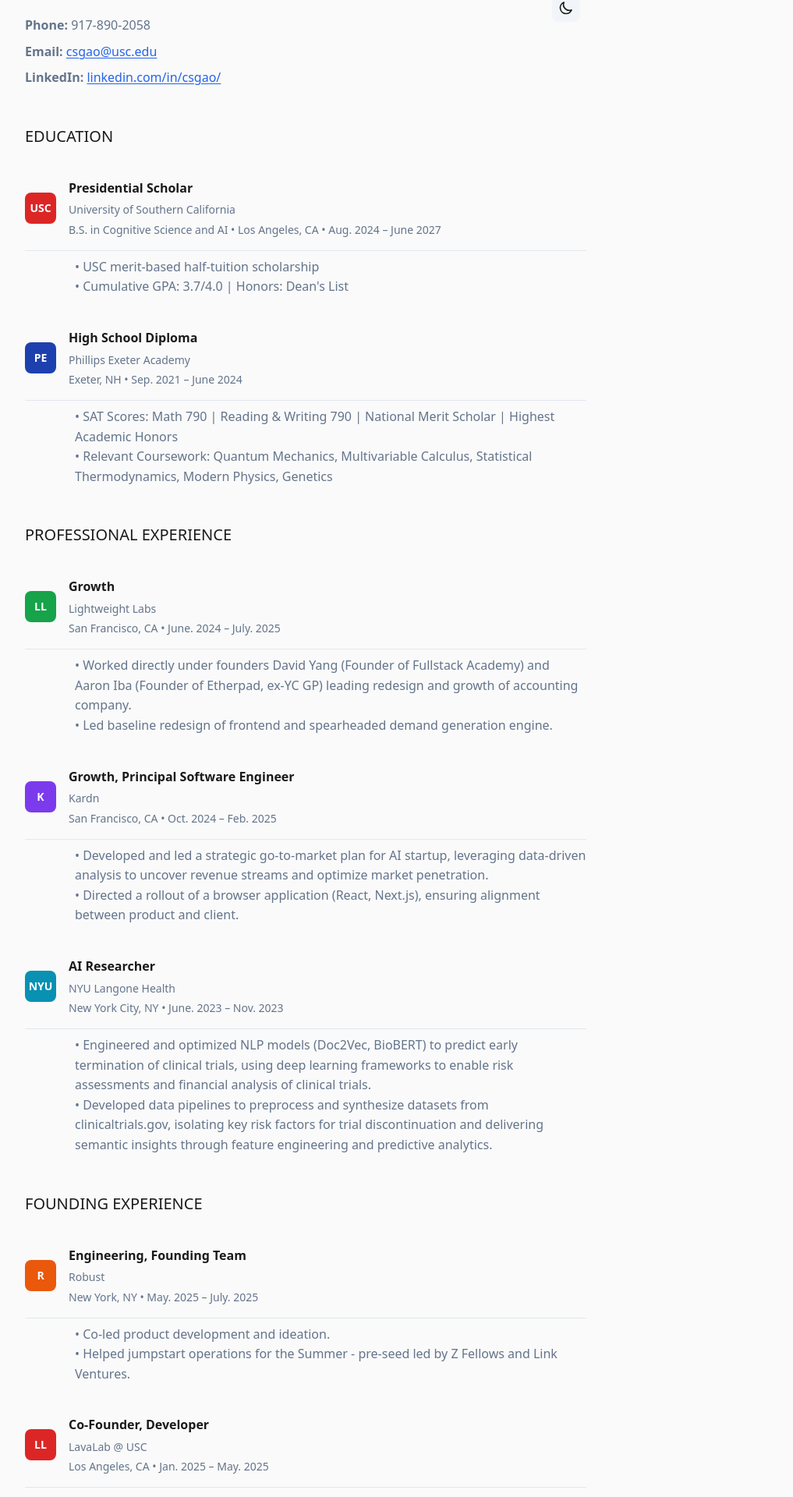
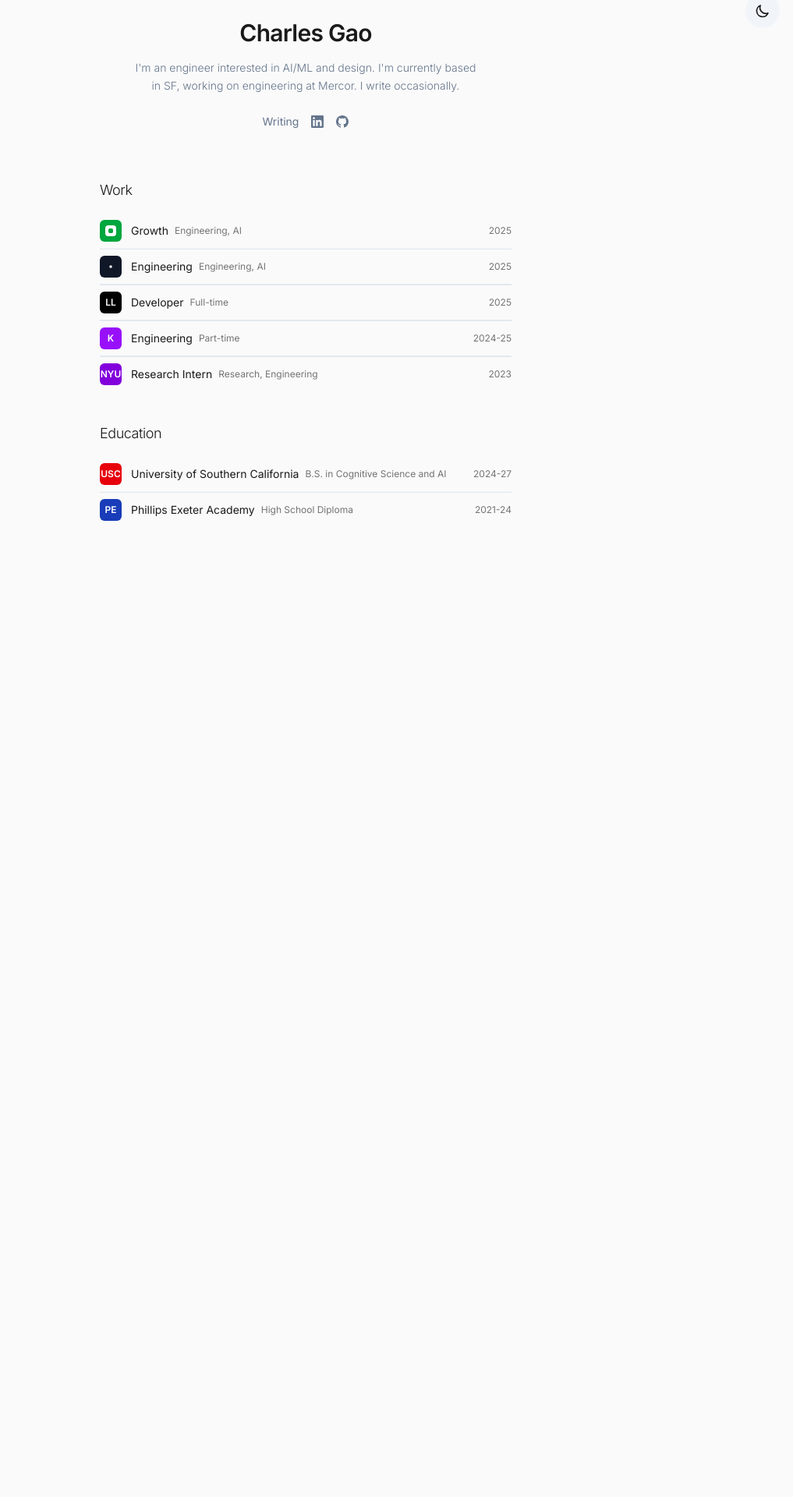
Before and after one commit to neoapollo18/portfo, a Next.js app: page / in a window 1280 px wide. Shown: the part 40-1960 px from the top of the page at 78% size, without its empty margins (248-1265 px from the left). After the commit the page ends 820 px from the top, so only its background shows below. Built offline with nearby package versions, Linux system fonts and the light colour scheme.

Commit message:
compact templates

```diff
--- a/app/globals.css
+++ b/app/globals.css
@@ -47,19 +47,21 @@
   --color-border: var(--border);
   --color-input: var(--input);
   --color-ring: var(--ring);
-  --font-sans: var(--font-geist-sans);
-  --font-mono: var(--font-geist-mono);
+  --font-sans: var(--font-inter);
+  --font-mono: var(--font-jetbrains-mono);
+  --font-serif: var(--font-playfair);
 }
 
 body {
   background: var(--background);
   color: var(--foreground);
-  font-family: var(--font-sans), -apple-system, BlinkMacSystemFont, 'Segoe UI', Roboto, sans-serif;
-  line-height: 1.6;
+  font-family: var(--font-inter), -apple-system, BlinkMacSystemFont, 'Segoe UI', Roboto, sans-serif;
+  line-height: 1.5;
   font-weight: 400;
   -webkit-font-smoothing: antialiased;
   -moz-osx-font-smoothing: grayscale;
   transition: background-color 0.3s ease, color 0.3s ease;
+  font-feature-settings: "rlig" 1, "calt" 1;
 }
 
 /* Custom scrollbar */
@@ -111,6 +113,56 @@
   color: var(--muted-foreground);
 }
 
+/* Modern typography improvements */
+h1, h2, h3 {
+  font-feature-settings: "kern" 1, "liga" 1, "clig" 1, "calt" 1;
+}
+
+/* Smooth hover effects for groups */
+.group {
+  transition: all 0.2s ease;
+  border-radius: 0.75rem;
+  padding: 0.75rem;
+  margin: -0.75rem;
+}
+
+.group:hover {
+  background-color: var(--muted);
+  transform: translateY(-1px);
+}
+
+/* Experience items - well-spaced design with visible dividers */
+.experience-item {
+  transition: all 0.12s ease;
+  border-radius: 0.5rem;
+  padding: 0 1rem;
+  margin: 0 -1rem;
+  background: transparent;
+}
+
+.experience-item:hover {
+  background-color: var(--muted);
+  transform: translateY(-0.5px);
+  box-shadow: 0 2px 8px -2px rgba(0, 0, 0, 0.08);
+}
+
+/* Solid divider visibility */
+.divide-y > :not([hidden]) ~ :not([hidden]) {
+  border-top-width: 1px;
+  border-color: var(--border);
+  opacity: 1;
+}
+
+/* Compact typography for experience items */
+.experience-item h3 {
+  font-weight: 500;
+  line-height: 1.2;
+}
+
+.experience-item .text-xs {
+  line-height: 1.3;
+}
+
 /* Link styles */
 .link {
   color: var(--primary);
@@ -124,17 +176,19 @@
   text-decoration-thickness: 2px;
 }
 
-/* Work experience cards */
+/* Work experience cards - keeping for backward compatibility but modernizing */
 .work-card {
   display: flex;
   align-items: center;
   padding: 1rem 0;
   border-bottom: 1px solid var(--border);
-  transition: background-color 0.2s ease;
+  transition: all 0.2s ease;
+  border-radius: 0.5rem;
 }
 
 .work-card:hover {
   background-color: var(--muted);
+  transform: translateY(-1px);
 }
 
 .work-card:last-child {
@@ -150,6 +204,7 @@
   justify-content: center;
   margin-right: 1rem;
   flex-shrink: 0;
+  box-shadow: 0 1px 3px 0 rgb(0 0 0 / 0.1), 0 1px 2px -1px rgb(0 0 0 / 0.1);
 }
 
 .work-content {
@@ -193,6 +248,19 @@
   margin-bottom: 0;
 }
 
+/* Modern spacing and layout improvements */
+section {
+  scroll-margin-top: 2rem;
+}
+
+/* Better focus states for accessibility */
+a:focus-visible,
+button:focus-visible {
+  outline: 2px solid var(--ring);
+  outline-offset: 2px;
+  border-radius: 0.25rem;
+}
+
 /* Theme toggle button */
 .theme-toggle {
   position: fixed;
--- a/app/layout.tsx
+++ b/app/layout.tsx
@@ -1,15 +1,25 @@
 import type { Metadata } from "next";
-import { Geist, Geist_Mono } from "next/font/google";
+import { Inter, JetBrains_Mono, Playfair_Display } from "next/font/google";
 import "./globals.css";
 
-const geistSans = Geist({
-  variable: "--font-geist-sans",
+const inter = Inter({
   subsets: ["latin"],
+  variable: "--font-inter",
+  display: "swap",
+  weight: ["300", "400", "500", "600"],
 });
 
-const geistMono = Geist_Mono({
-  variable: "--font-geist-mono",
+const jetbrainsMono = JetBrains_Mono({
   subsets: ["latin"],
+  variable: "--font-jetbrains-mono",
+  display: "swap",
+});
+
+const playfairDisplay = Playfair_Display({
+  subsets: ["latin"],
+  variable: "--font-playfair",
+  display: "swap",
+  weight: ["400", "500", "600", "700", "800", "900"],
 });
 
 export const metadata: Metadata = {
@@ -28,7 +38,7 @@
   return (
     <html lang="en" className="scroll-smooth">
       <body
-        className={`${geistSans.variable} ${geistMono.variable} antialiased`}
+        className={`${inter.variable} ${jetbrainsMono.variable} ${playfairDisplay.variable} antialiased`}
       >
         {children}
       </body>
--- a/app/page.tsx
+++ b/app/page.tsx
@@ -27,12 +27,11 @@
 
   return (
     <div className="min-h-screen bg-background">
-      <div className="container-sleek py-16">
+      <div className="max-w-xl mx-auto px-6 py-16">
         {/* Theme Toggle */}
-        <div className="absolute top-8 right-8">
           <button
             onClick={toggleTheme}
-            className="p-2 rounded-lg bg-muted hover:bg-accent transition-colors"
+          className="fixed top-8 right-8 p-3 rounded-full bg-muted hover:bg-accent transition-all duration-200 hover:scale-105 z-10"
             aria-label="Toggle theme"
           >
             {isDark ? (
@@ -45,211 +44,170 @@
               </svg>
             )}
           </button>
-        </div>
 
-        {/* Header/Contact Information */}
-        <div className="section">
-          <h1 className="text-heading text-foreground mb-4">
+        {/* Header */}
+        <header className="mb-16 text-center">
+          <h1 className="text-3xl font-bold text-foreground mb-4 tracking-tight font-playfair">
             Charles Gao
           </h1>
-          <div className="text-body space-y-2">
-            <p><strong>Phone:</strong> 917-890-2058</p>
-            <p><strong>Email:</strong> <a href="mailto:csgao@usc.edu" className="link">csgao@usc.edu</a></p>
-            <p><strong>LinkedIn:</strong> <a href="https://linkedin.com/in/csgao/" className="link" target="_blank" rel="noopener noreferrer">linkedin.com/in/csgao/</a></p>
+          <p className="text-sm text-muted-foreground leading-relaxed mx-auto max-w-md font-light">
+            I'm an engineer interested in AI/ML and design. I'm currently based in SF, working
+            on engineering at Mercor. I write occasionally.
+          </p>
+          <div className="flex items-center justify-center gap-4 mt-6">
+            <a href="mailto:csgao@usc.edu" className="text-sm text-muted-foreground hover:text-foreground transition-colors">
+              Writing
+            </a>
+            <a href="https://linkedin.com/in/csgao/" target="_blank" rel="noopener noreferrer" className="text-muted-foreground hover:text-foreground transition-colors">
+              <svg className="w-4 h-4" fill="currentColor" viewBox="0 0 24 24">
+                <path d="M20.447 20.452h-3.554v-5.569c0-1.328-.027-3.037-1.852-3.037-1.853 0-2.136 1.445-2.136 2.939v5.667H9.351V9h3.414v1.561h.046c.477-.9 1.637-1.85 3.37-1.85 3.601 0 4.267 2.37 4.267 5.455v6.286zM5.337 7.433c-1.144 0-2.063-.926-2.063-2.065 0-1.138.92-2.063 2.063-2.063 1.14 0 2.064.925 2.064 2.063 0 1.139-.925 2.065-2.064 2.065zm1.782 13.019H3.555V9h3.564v11.452zM22.225 0H1.771C.792 0 0 .774 0 1.729v20.542C0 23.227.792 24 1.771 24h20.451C23.2 24 24 23.227 24 22.271V1.729C24 .774 23.2 0 22.222 0h.003z"/>
+              </svg>
+            </a>
+            <a href="https://github.com/csgao" target="_blank" rel="noopener noreferrer" className="text-muted-foreground hover:text-foreground transition-colors">
+              <svg className="w-4 h-4" fill="currentColor" viewBox="0 0 24 24">
+                <path d="M12 0c-6.626 0-12 5.373-12 12 0 5.302 3.438 9.8 8.207 11.387.599.111.793-.261.793-.577v-2.234c-3.338.726-4.033-1.416-4.033-1.416-.546-1.387-1.333-1.756-1.333-1.756-1.089-.745.083-.729.083-.729 1.205.084 1.839 1.237 1.839 1.237 1.07 1.834 2.807 1.304 3.492.997.107-.775.418-1.305.762-1.604-2.665-.305-5.467-1.334-5.467-5.931 0-1.311.469-2.381 1.236-3.221-.124-.303-.535-1.524.117-3.176 0 0 1.008-.322 3.301 1.23.957-.266 1.983-.399 3.003-.404 1.02.005 2.047.138 3.006.404 2.291-1.552 3.297-1.23 3.297-1.23.653 1.653.242 2.874.118 3.176.77.84 1.235 1.911 1.235 3.221 0 4.609-2.807 5.624-5.479 5.921.43.372.823 1.102.823 2.222v3.293c0 .319.192.694.801.576 4.765-1.589 8.199-6.086 8.199-11.386 0-6.627-5.373-12-12-12z"/>
+              </svg>
+            </a>
           </div>
-        </div>
+        </header>
 
-        {/* Education Section */}
-        <div className="section">
-          <h2 className="text-subheading text-foreground mb-6">EDUCATION</h2>
+                {/* Experience Section */}
+        <section className="mb-12">
+          <h2 className="text-lg font-light text-foreground mb-6 tracking-tight">Work</h2>
 
-          <div className="space-y-6">
-            <div>
-              <div className="work-card">
-                <div className="work-icon" style={{backgroundColor: '#dc2626'}}>
-                  <span className="text-white font-bold text-sm">USC</span>
+          <div className="divide-y divide-border/30">
+            <div className="flex items-center gap-3 py-2 first:pt-0">
+              <div className="w-7 h-7 bg-green-600 rounded-md flex items-center justify-center flex-shrink-0">
+                <div className="w-3.5 h-3.5 bg-white rounded-sm flex items-center justify-center">
+                  <div className="w-1.5 h-1.5 bg-green-600 rounded-xs"></div>
                 </div>
-                <div className="work-content">
-                  <div className="work-title">Presidential Scholar</div>
-                  <div className="work-company">University of Southern California</div>
-                  <div className="text-sm text-muted-foreground mt-1">
-                    B.S. in Cognitive Science and AI • Los Angeles, CA • Aug. 2024 – June 2027
+              </div>
+              <div className="flex-1 min-w-0">
+                <div className="flex items-center justify-between">
+                  <div className="flex items-center gap-2">
+                    <h3 className="text-sm font-normal text-foreground">Growth</h3>
+                    <span className="text-xs text-foreground/60">Engineering, AI</span>
+                  </div>
+                  <div className="text-xs text-foreground/60">
+                    2025
                   </div>
                 </div>
               </div>
-              <div className="text-body mt-2 ml-16">
-                <p>• USC merit-based half-tuition scholarship</p>
-                <p>• Cumulative GPA: 3.7/4.0 | Honors: Dean's List</p>
+            </div>
+
+                                    <div className="flex items-center gap-3 py-2">
+              <div className="w-7 h-7 bg-gray-900 rounded-md flex items-center justify-center flex-shrink-0">
+                <svg className="w-3.5 h-3.5 text-white" fill="currentColor" viewBox="0 0 24 24">
+                  <circle cx="12" cy="12" r="3"/>
+                  <path d="M12 1v6m0 10v6m11-7h-6m-10 0H1"/>
+                </svg>
+              </div>
+              <div className="flex-1 min-w-0">
+                <div className="flex items-center justify-between">
+                  <div className="flex items-center gap-2">
+                    <h3 className="text-sm font-normal text-foreground">Engineering</h3>
+                    <span className="text-xs text-foreground/60">Engineering, AI</span>
+                </div>
+                  <div className="text-xs text-foreground/60">
+                    2025
+                  </div>
+                </div>
               </div>
             </div>
 
-            <div>
-              <div className="work-card">
-                <div className="work-icon" style={{backgroundColor: '#1e40af'}}>
-                  <span className="text-white font-bold text-sm">PE</span>
+                                                            <div className="flex items-center gap-3 py-2">
+              <div className="w-7 h-7 bg-black rounded-md flex items-center justify-center flex-shrink-0">
+                  <span className="text-white font-bold text-xs">LL</span>
                 </div>
-                <div className="work-content">
-                  <div className="work-title">High School Diploma</div>
-                  <div className="work-company">Phillips Exeter Academy</div>
-                  <div className="text-sm text-muted-foreground mt-1">
-                    Exeter, NH • Sep. 2021 – June 2024
+              <div className="flex-1 min-w-0">
+                <div className="flex items-center justify-between">
+                  <div className="flex items-center gap-2">
+                    <h3 className="text-sm font-normal text-foreground">Developer</h3>
+                    <span className="text-xs text-foreground/60">Full-time</span>
+                  </div>
+                  <div className="text-xs text-foreground/60">
+                    2025
                   </div>
                 </div>
               </div>
-              <div className="text-body mt-2 ml-16">
-                <p>• SAT Scores: Math 790 | Reading & Writing 790 | National Merit Scholar | Highest Academic Honors</p>
-                <p>• Relevant Coursework: Quantum Mechanics, Multivariable Calculus, Statistical Thermodynamics, Modern Physics, Genetics</p>
+            </div>
+
+                                    <div className="flex items-center gap-3 py-2">
+              <div className="w-7 h-7 bg-purple-600 rounded-md flex items-center justify-center flex-shrink-0">
+                  <span className="text-white font-bold text-xs">K</span>
+                </div>
+              <div className="flex-1 min-w-0">
+                <div className="flex items-center justify-between">
+                  <div className="flex items-center gap-2">
+                    <h3 className="text-sm font-normal text-foreground">Engineering</h3>
+                    <span className="text-xs text-foreground/60">Part-time</span>
+                  </div>
+                  <div className="text-xs text-foreground/60">
+                    2024-25
+                  </div>
+                </div>
+              </div>
+            </div>
+
+            <div className="flex items-center gap-3 py-2 last:pb-0">
+              <div className="w-7 h-7 bg-purple-700 rounded-md flex items-center justify-center flex-shrink-0">
+                  <span className="text-white font-bold text-xs">NYU</span>
+                </div>
+              <div className="flex-1 min-w-0">
+                <div className="flex items-center justify-between">
+                  <div className="flex items-center gap-2">
+                    <h3 className="text-sm font-normal text-foreground">Research Intern</h3>
+                    <span className="text-xs text-foreground/60">Research, Engineering</span>
+                  </div>
+                  <div className="text-xs text-foreground/60">
+                    2023
+                  </div>
+                </div>
               </div>
             </div>
           </div>
-        </div>
+        </section>
 
-        {/* Professional Experience Section */}
-        <div className="section">
-          <h2 className="text-subheading text-foreground mb-6">PROFESSIONAL EXPERIENCE</h2>
+                        {/* Education Section */}
+        <section className="mb-12">
+          <h2 className="text-lg font-light text-foreground mb-6 tracking-tight">Education</h2>
 
-          <div className="space-y-6">
-            <div>
-              <div className="work-card">
-                <div className="work-icon" style={{backgroundColor: '#16a34a'}}>
-                  <span className="text-white font-bold text-sm">LL</span>
+                    <div className="divide-y divide-border/30">
+            <div className="flex items-center gap-3 py-2 first:pt-0">
+              <div className="w-7 h-7 bg-red-600 rounded-md flex items-center justify-center flex-shrink-0">
+                <span className="text-white font-bold text-xs">USC</span>
+              </div>
+              <div className="flex-1 min-w-0">
+                <div className="flex items-center justify-between">
+                  <div className="flex items-center gap-2">
+                    <h3 className="text-sm font-normal text-foreground">University of Southern California</h3>
+                    <span className="text-xs text-foreground/60">B.S. in Cognitive Science and AI</span>
                 </div>
-                <div className="work-content">
-                  <div className="work-title">Growth</div>
-                  <div className="work-company">Lightweight Labs</div>
-                  <div className="text-sm text-muted-foreground mt-1">
-                    San Francisco, CA • June. 2024 – July. 2025
+                  <div className="text-xs text-foreground/60">
+                    2024-27
                   </div>
                 </div>
               </div>
-              <div className="text-body mt-2 ml-16">
-                <p>• Worked directly under founders David Yang (Founder of Fullstack Academy) and Aaron Iba (Founder of Etherpad, ex-YC GP) leading redesign and growth of accounting company.</p>
-                <p>• Led baseline redesign of frontend and spearheaded demand generation engine.</p>
-              </div>
             </div>
 
-            <div>
-              <div className="work-card">
-                <div className="work-icon" style={{backgroundColor: '#7c3aed'}}>
-                  <span className="text-white font-bold text-sm">K</span>
-                </div>
-                <div className="work-content">
-                  <div className="work-title">Growth, Principal Software Engineer</div>
-                  <div className="work-company">Kardn</div>
-                  <div className="text-sm text-muted-foreground mt-1">
-                    San Francisco, CA • Oct. 2024 – Feb. 2025
+                        <div className="flex items-center gap-3 py-2 last:pb-0">
+              <div className="w-7 h-7 bg-blue-800 rounded-md flex items-center justify-center flex-shrink-0">
+                <span className="text-white font-bold text-xs">PE</span>
+              </div>
+              <div className="flex-1 min-w-0">
+                <div className="flex items-center justify-between">
+                  <div className="flex items-center gap-2">
+                    <h3 className="text-sm font-normal text-foreground">Phillips Exeter Academy</h3>
+                    <span className="text-xs text-foreground/60">High School Diploma</span>
+                  </div>
+                  <div className="text-xs text-foreground/60">
+                    2021-24
                   </div>
                 </div>
               </div>
-              <div className="text-body mt-2 ml-16">
-                <p>• Developed and led a strategic go-to-market plan for AI startup, leveraging data-driven analysis to uncover revenue streams and optimize market penetration.</p>
-                <p>• Directed a rollout of a browser application (React, Next.js), ensuring alignment between product and client.</p>
-              </div>
-            </div>
-
-            <div>
-              <div className="work-card">
-                <div className="work-icon" style={{backgroundColor: '#0891b2'}}>
-                  <span className="text-white font-bold text-sm">NYU</span>
-                </div>
-                <div className="work-content">
-                  <div className="work-title">AI Researcher</div>
-                  <div className="work-company">NYU Langone Health</div>
-                  <div className="text-sm text-muted-foreground mt-1">
-                    New York City, NY • June. 2023 – Nov. 2023
-                  </div>
-                </div>
-              </div>
-              <div className="text-body mt-2 ml-16">
-                <p>• Engineered and optimized NLP models (Doc2Vec, BioBERT) to predict early termination of clinical trials, using deep learning frameworks to enable risk assessments and financial analysis of clinical trials.</p>
-                <p>• Developed data pipelines to preprocess and synthesize datasets from clinicaltrials.gov, isolating key risk factors for trial discontinuation and delivering semantic insights through feature engineering and predictive analytics.</p>
-              </div>
             </div>
           </div>
-        </div>
-
-        {/* Founding Experience Section */}
-        <div className="section">
-          <h2 className="text-subheading text-foreground mb-6">FOUNDING EXPERIENCE</h2>
-
-          <div className="space-y-6">
-            <div>
-              <div className="work-card">
-                <div className="work-icon" style={{backgroundColor: '#ea580c'}}>
-                  <span className="text-white font-bold text-sm">R</span>
-                </div>
-                <div className="work-content">
-                  <div className="work-title">Engineering, Founding Team</div>
-                  <div className="work-company">Robust</div>
-                  <div className="text-sm text-muted-foreground mt-1">
-                    New York, NY • May. 2025 – July. 2025
-                  </div>
-                </div>
-              </div>
-              <div className="text-body mt-2 ml-16">
-                <p>• Co-led product development and ideation.</p>
-                <p>• Helped jumpstart operations for the Summer - pre-seed led by Z Fellows and Link Ventures.</p>
-              </div>
-            </div>
-
-            <div>
-              <div className="work-card">
-                <div className="work-icon" style={{backgroundColor: '#dc2626'}}>
-                  <span className="text-white font-bold text-sm">LL</span>
-                </div>
-                <div className="work-content">
-                  <div className="work-title">Co-Founder, Developer</div>
-                  <div className="work-company">LavaLab @ USC</div>
-                  <div className="text-sm text-muted-foreground mt-1">
-                    Los Angeles, CA • Jan. 2025 – May. 2025
-                  </div>
-                </div>
-              </div>
-              <div className="text-body mt-2 ml-16">
-                <p>• Built Trifect, a ML-based 3PL Matchmaking Company at USC's premier startup incubator.</p>
-                <p>• Pitched to a board of investors and leaders in the transportation and logistics industry.</p>
-              </div>
-            </div>
-
-            <div>
-              <div className="work-card">
-                <div className="work-icon" style={{backgroundColor: '#0d9488'}}>
-                  <span className="text-white font-bold text-sm">WP</span>
-                </div>
-                <div className="work-content">
-                  <div className="work-title">Captain of Varsity Water Polo, 3-Time All-American Athlete</div>
-                  <div className="work-company">Phillips Exeter Academy and Greenwich Aquatics</div>
-                  <div className="text-sm text-muted-foreground mt-1">
-                    Exeter, NH and Greenwich, CT • Sep. 2023 – Jun. 2024
-                  </div>
-                </div>
-              </div>
-              <div className="text-body mt-2 ml-16">
-                <p>• Guided team to a 2nd-place finish in the New England Preparatory School Athletic Council (NEPSAC).</p>
-              </div>
-            </div>
-          </div>
-        </div>
-
-        {/* Technical Skills Section */}
-        <div className="section">
-          <h2 className="text-subheading text-foreground mb-6">TECHNICAL SKILLS</h2>
-
-          <div className="text-body space-y-4">
-            <p>
-              <strong>Languages:</strong> Python, C/C++, Java, Clojure
-            </p>
-            <p>
-              <strong>Frameworks:</strong> React, Node.js, LangChain
-            </p>
-            <p>
-              <strong>Developer Tools:</strong> Git, Cursor, VS Code, Visual Studio
-            </p>
-            <p>
-              <strong>Libraries:</strong> Pytorch, pandas, NumPy, Matplotlib, scikit-learn
-            </p>
-          </div>
-        </div>
+        </section>
       </div>
     </div>
   );
```
